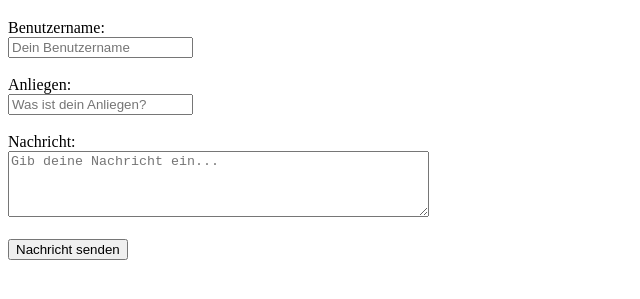
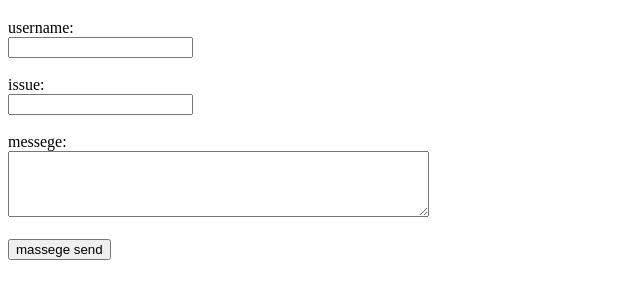
Before and after one commit to ZMgaming14/PBMH, a plain HTML site: page index.html in a window 1280 px wide. Shown: the part 61-360 px from the top of the page, without its empty margins (0-640 px from the left). Drawn offline with Linux system fonts and the light colour scheme.

Commit message:
Update index.html

```diff
--- a/index.html
+++ b/index.html
@@ -48,16 +48,16 @@
 <body>
     <h1>Hilfe über Discord Webhook senden</h1>
     <form onsubmit="event.preventDefault(); sendToWebhook();">
-        <label for="username">Benutzername:</label><br>
-        <input type="text" id="username" name="username" placeholder="Dein Benutzername" required><br><br>
+        <label for="username">username:</label><br>
+        <input type="text" id="username" name="username" placeholder="" required><br><br>
 
-        <label for="issue">Anliegen:</label><br>
-        <input type="text" id="issue" name="issue" placeholder="Was ist dein Anliegen?" required><br><br>
+        <label for="issue">issue:</label><br>
+        <input type="text" id="issue" name="issue" placeholder="" required><br><br>
 
-        <label for="message">Nachricht:</label><br>
-        <textarea id="message" rows="4" cols="50" placeholder="Gib deine Nachricht ein..." required></textarea><br><br>
+        <label for="message">messege:</label><br>
+        <textarea id="message" rows="4" cols="50" placeholder="" required></textarea><br><br>
 
-        <button type="submit">Nachricht senden</button>
+        <button type="submit">massege send</button>
     </form>
 </body>
 </html>
```
